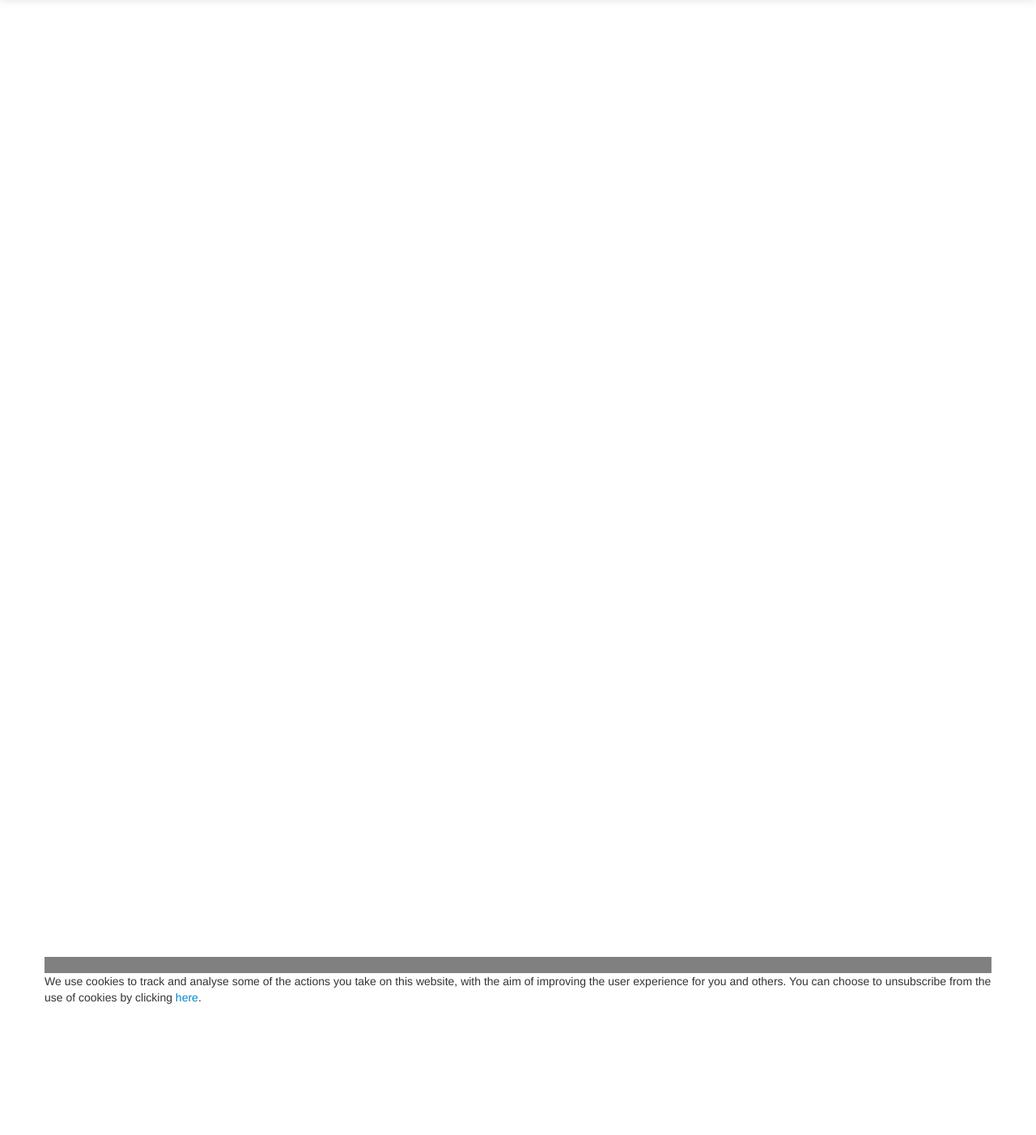
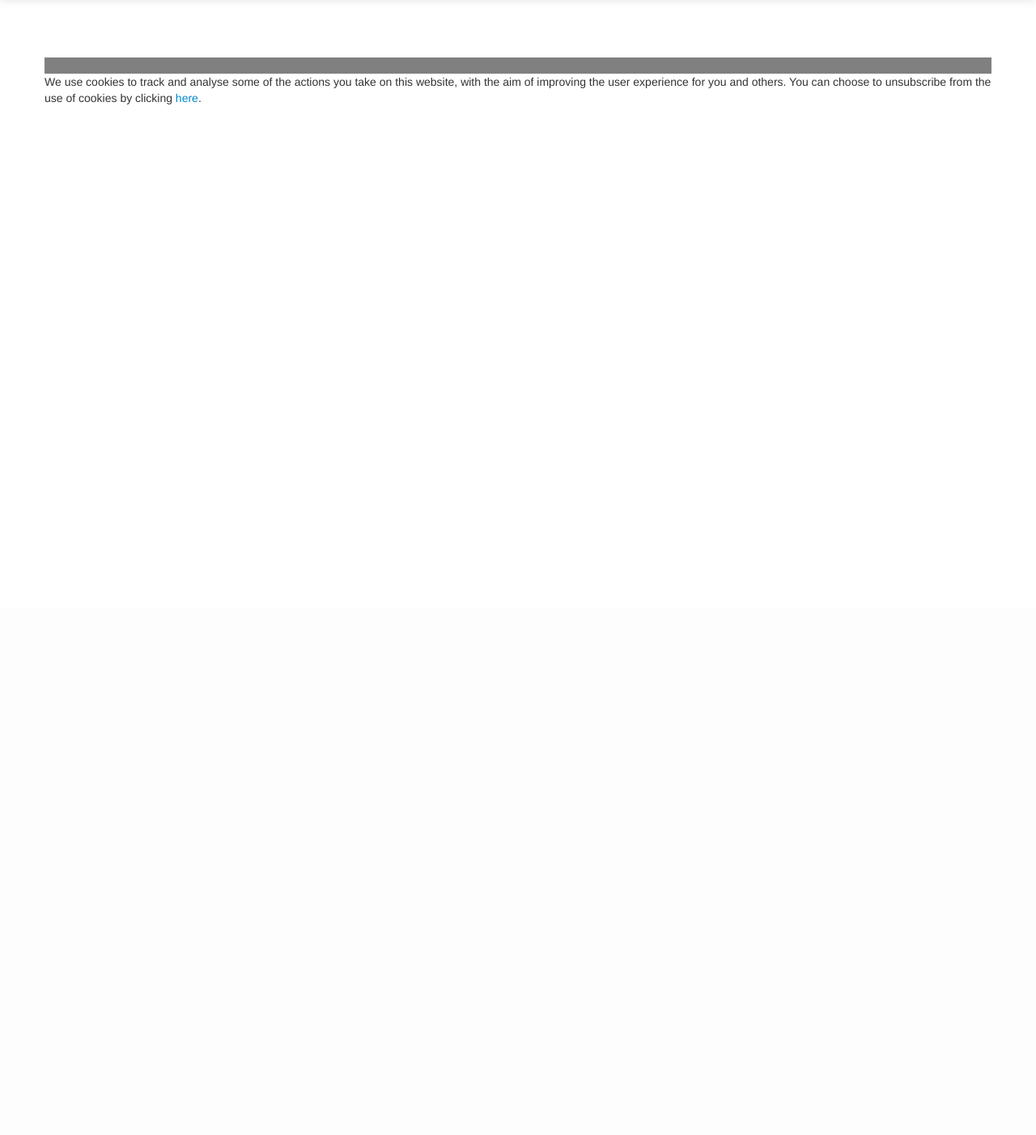
Before and after one commit to peterpeterp/RegioCrop, a Flask app: page /contact in a window 1280 px wide. Shown: the part 48-1450 px from the top of the page at 81% size. After the commit the page ends 177 px from the top, so only its background shows below. Run offline with Flask 2, Linux system fonts and the light colour scheme; parts of the project's set-up code (start-up, migrations or seed data) failed here and were passed over; some libraries are stand-ins or nearby versions.

Commit message:
better layout

```diff
--- a/app/templates/layout.html
+++ b/app/templates/layout.html
@@ -309,7 +309,7 @@
       {% block content %}
       {% endblock %}
 
-      <div id="LeftPanel" style="padding-top:100%;">
+      <div id="LeftPanel" style="padding-top:5%;">
         <div id="LeftPanel" style="height:5%; background:gray;">
           <br>
         </div>
```
